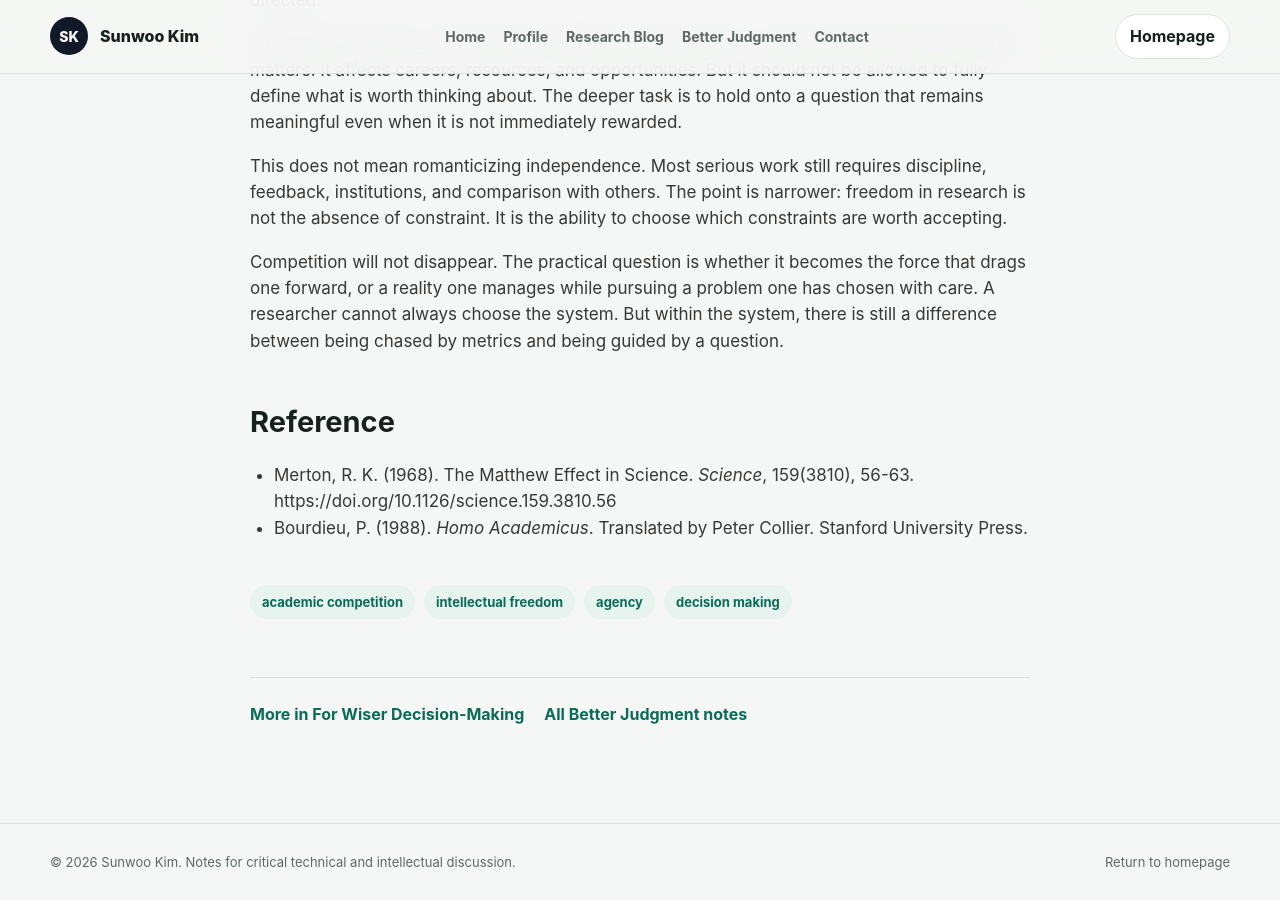
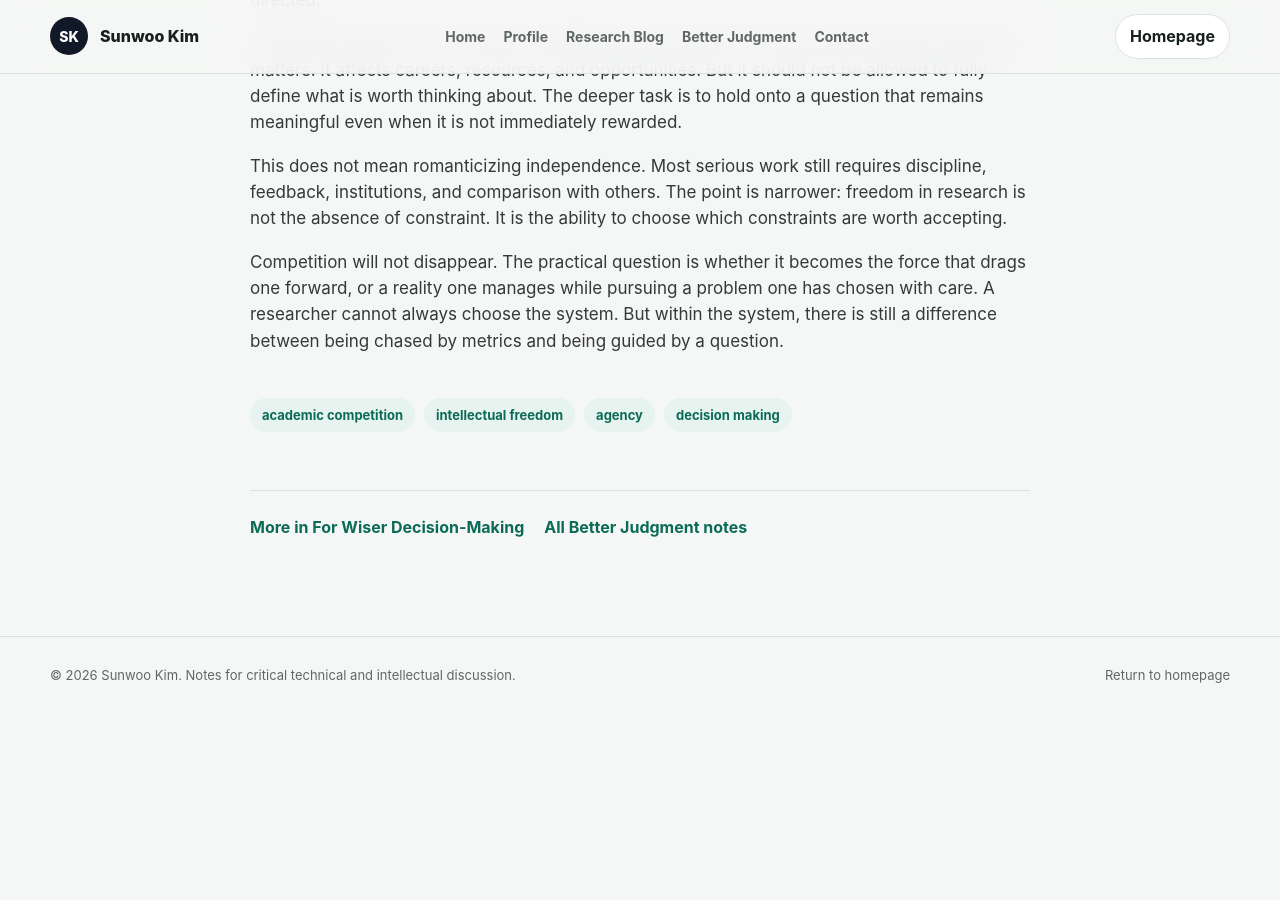
Before and after one commit to SunBooGermany/SunBooGermany.github.io, a Jekyll site: the page built from _better_judgment/2026-05-26-decision-making-competition-and-agency.md, in a window 1280 px wide and 900 px high, scrolled down 992 px. Built offline with Jekyll 4.4.1, drawn with Linux system fonts in a browser that asks for light colours; after the commit the page ends 1705 px from its top, so only the background shows below that.

Commit message:
Remove references from Better Judgment note

```diff
--- a/_better_judgment/2026-05-26-decision-making-competition-and-agency.md
+++ b/_better_judgment/2026-05-26-decision-making-competition-and-agency.md
@@ -33,8 +33,3 @@ A healthier position is not to deny competition, but to place it in a lower rank
 This does not mean romanticizing independence. Most serious work still requires discipline, feedback, institutions, and comparison with others. The point is narrower: freedom in research is not the absence of constraint. It is the ability to choose which constraints are worth accepting.
 
 Competition will not disappear. The practical question is whether it becomes the force that drags one forward, or a reality one manages while pursuing a problem one has chosen with care. A researcher cannot always choose the system. But within the system, there is still a difference between being chased by metrics and being guided by a question.
-
-## Reference
-
-- Merton, R. K. (1968). The Matthew Effect in Science. *Science*, 159(3810), 56-63. https://doi.org/10.1126/science.159.3810.56
-- Bourdieu, P. (1988). *Homo Academicus*. Translated by Peter Collier. Stanford University Press.
```
